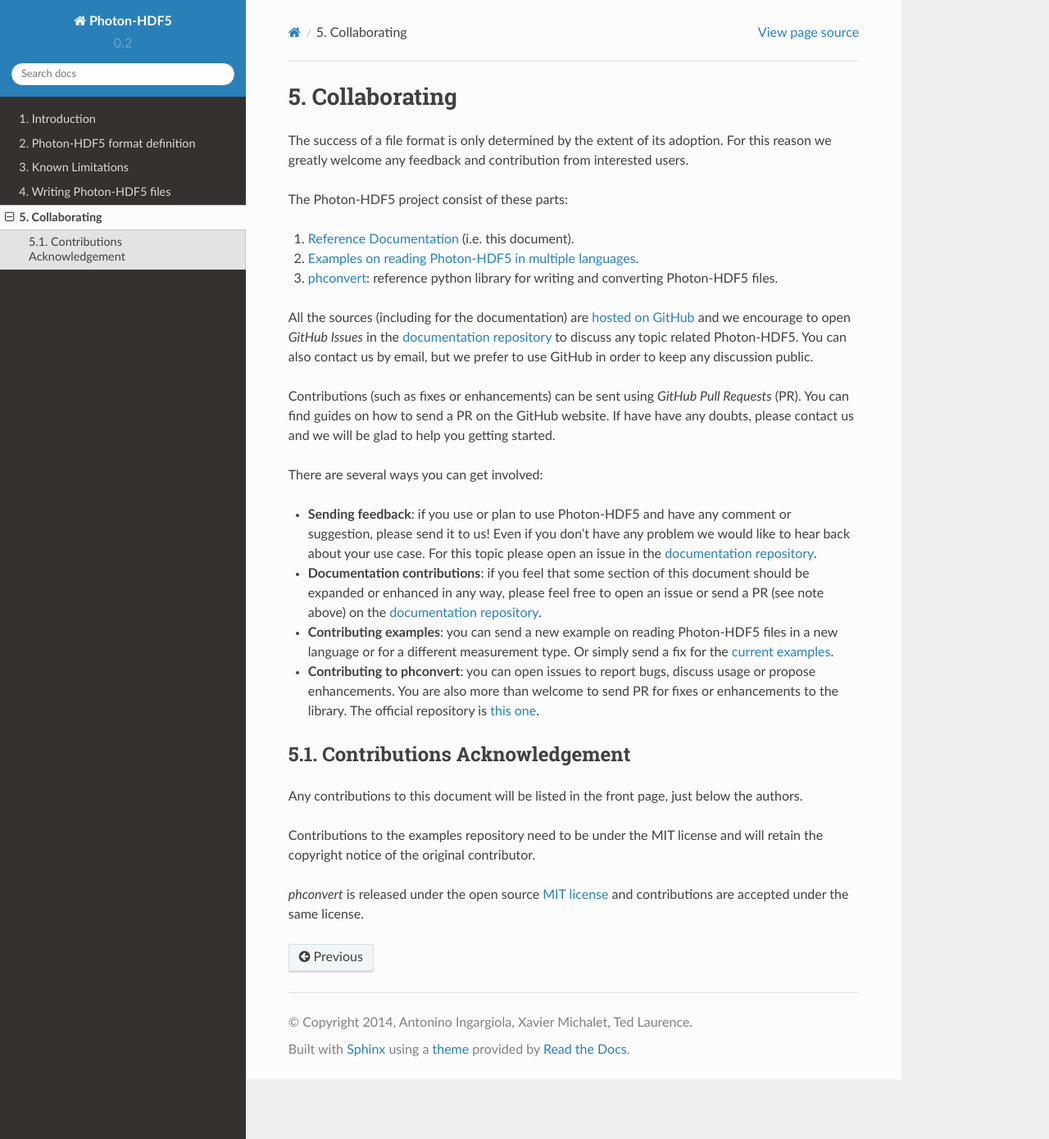
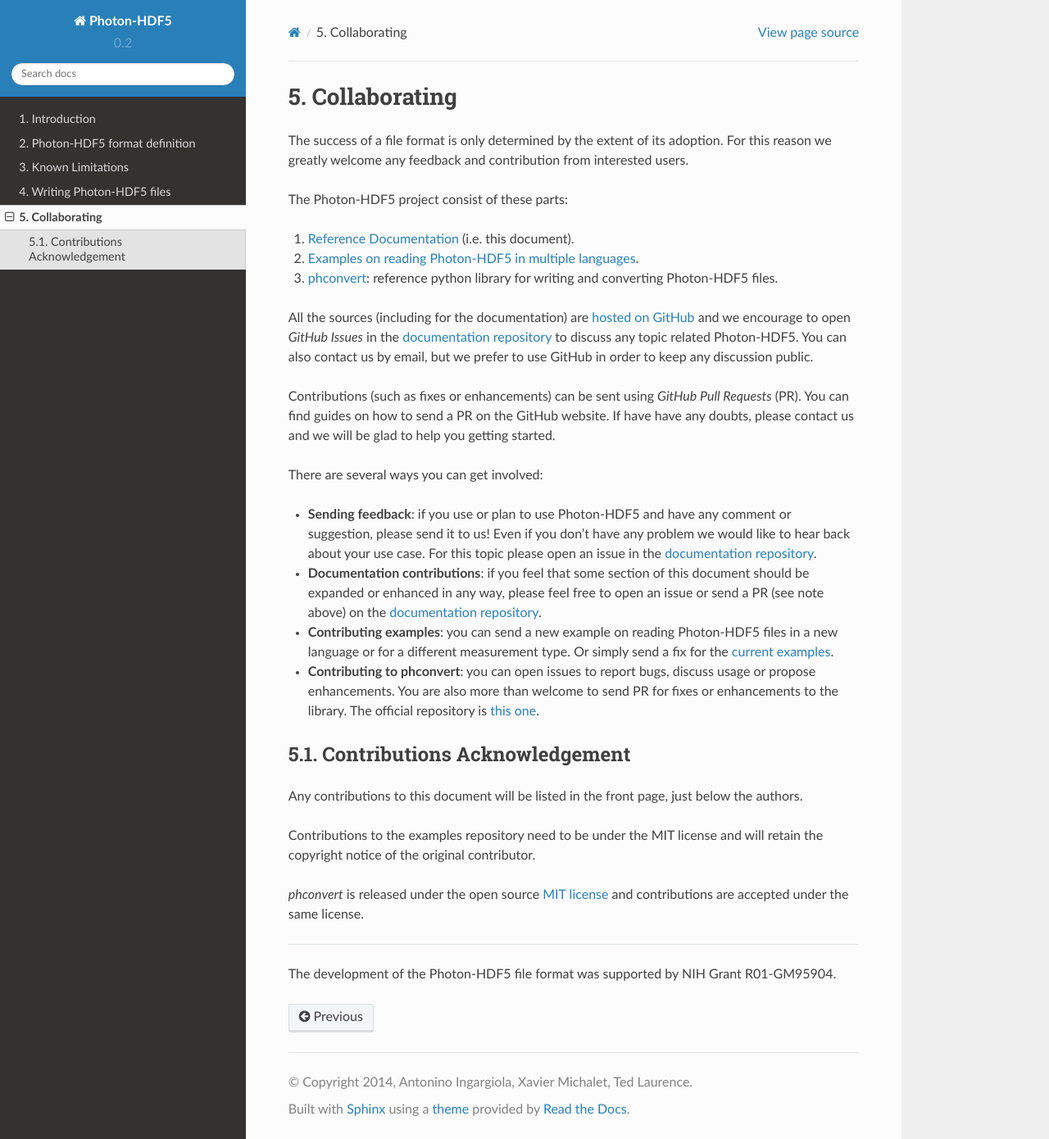
Before and after one commit to Photon-HDF5/photon-hdf5, a Sphinx documentation site: the page built from docs/contributing.rst, in a window 1280 px wide and 1390 px high. Shown: the whole window at 82% size. Built offline with Sphinx 7.4.7 and the Read the Docs theme 2.0.0, drawn with Linux system fonts in a browser that asks for light colours.

Commit message:
Add acknowledgements (grant)

```diff
--- a/docs/contributing.rst
+++ b/docs/contributing.rst
@@ -59,3 +59,7 @@ and will retain the copyright notice of the original contributor.
 
 *phconvert* is released under the open source `MIT license <http://opensource.org/licenses/MIT>`__
 and contributions are accepted under the same license.
+
+....
+
+The development of the Photon-HDF5 file format was supported by NIH Grant R01-GM95904.
```
